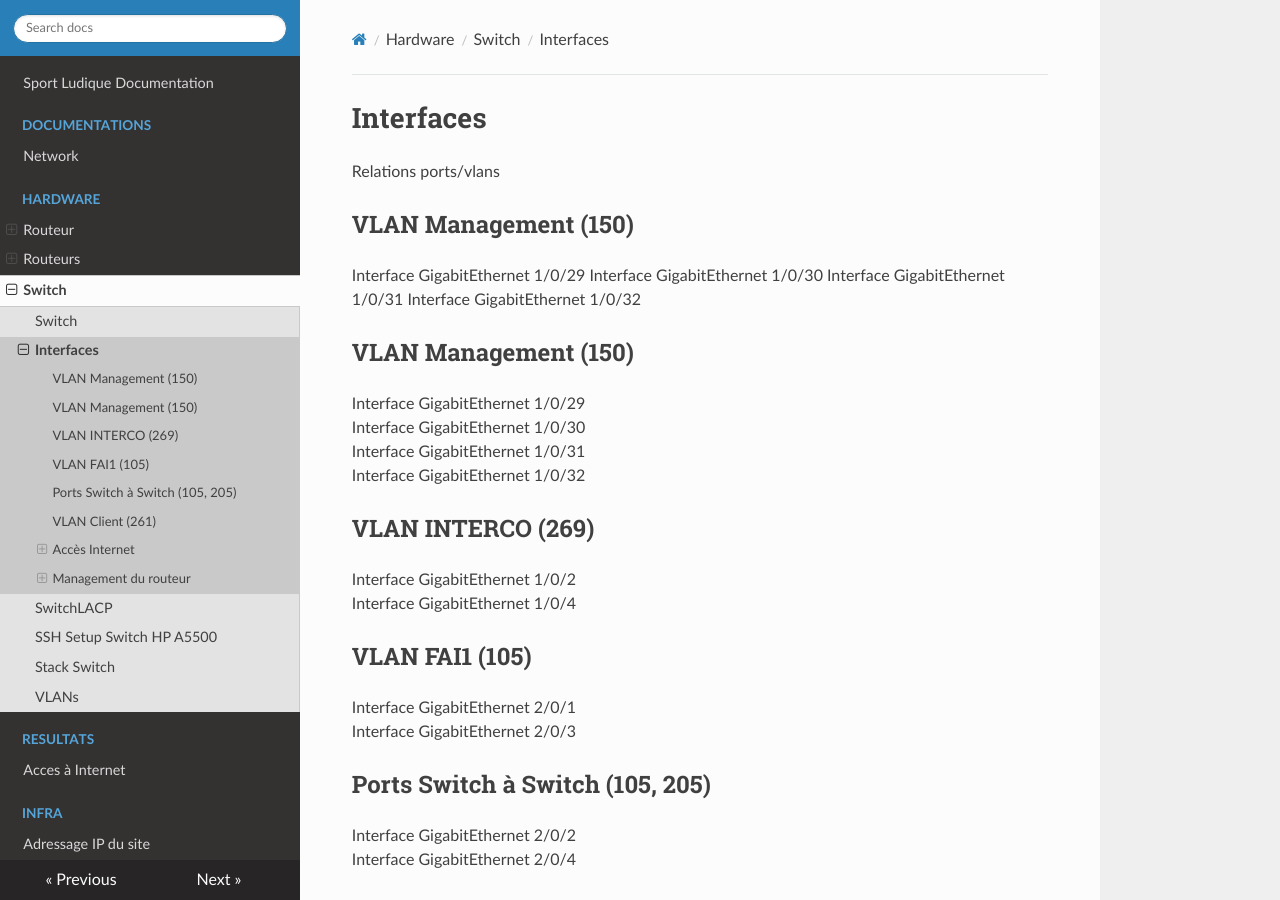
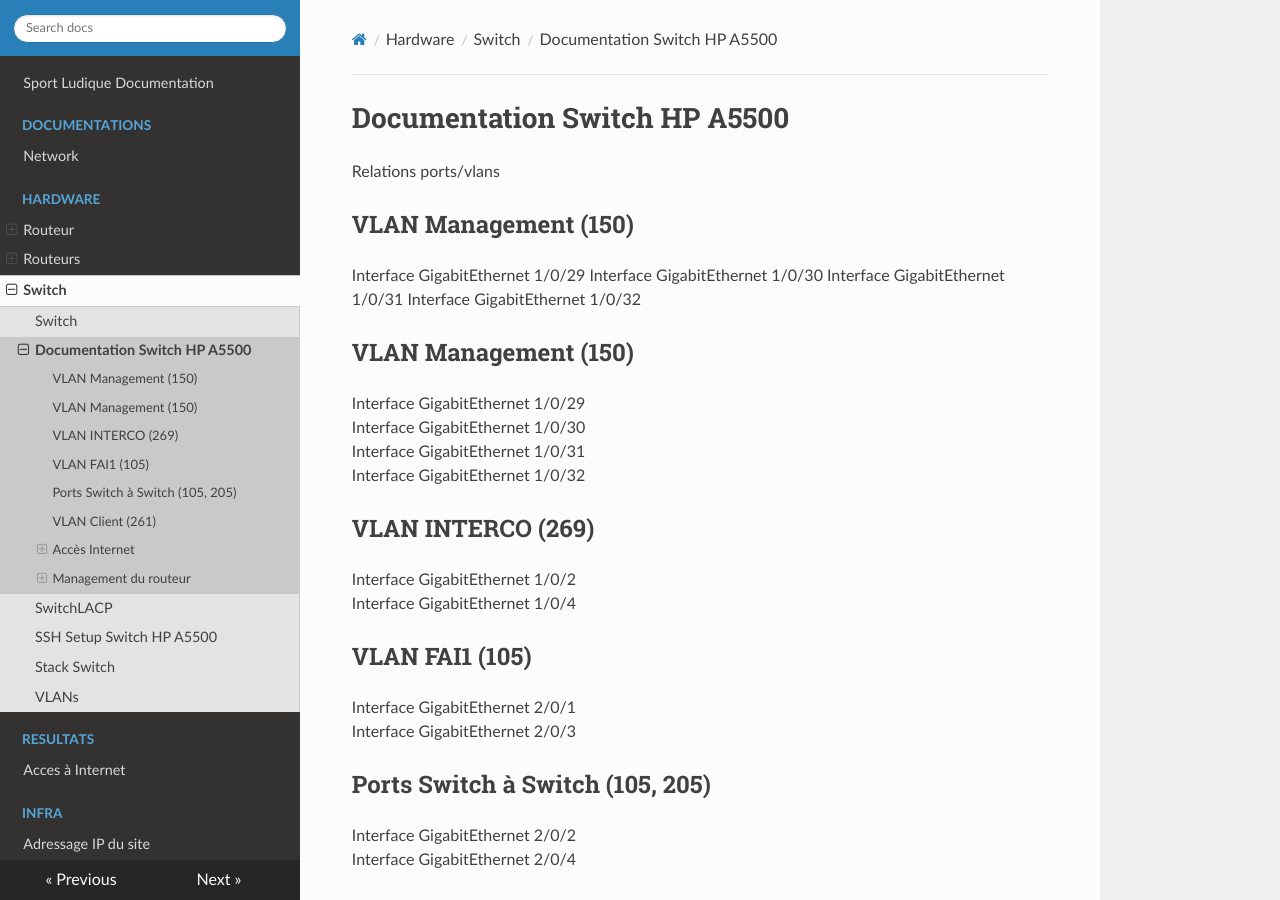
Before and after one commit to DSISportLudique/SportLudique2Doc, an MkDocs documentation site: the page built from docs/Hardware/Switch/SwitchHP.md, in a window 1280 px wide and 900 px high. Built offline with MkDocs 1.6.1, drawn with Linux system fonts in a browser that asks for light colours; nearby versions of some CDN libraries.

Commit message:
Switch HP fix

```diff
--- a/docs/Hardware/Switch/SwitchHP.md
+++ b/docs/Hardware/Switch/SwitchHP.md
@@ -1,4 +1,4 @@
-# Interfaces
+# Documentation Switch HP A5500
 
 Relations ports/vlans
 
```
